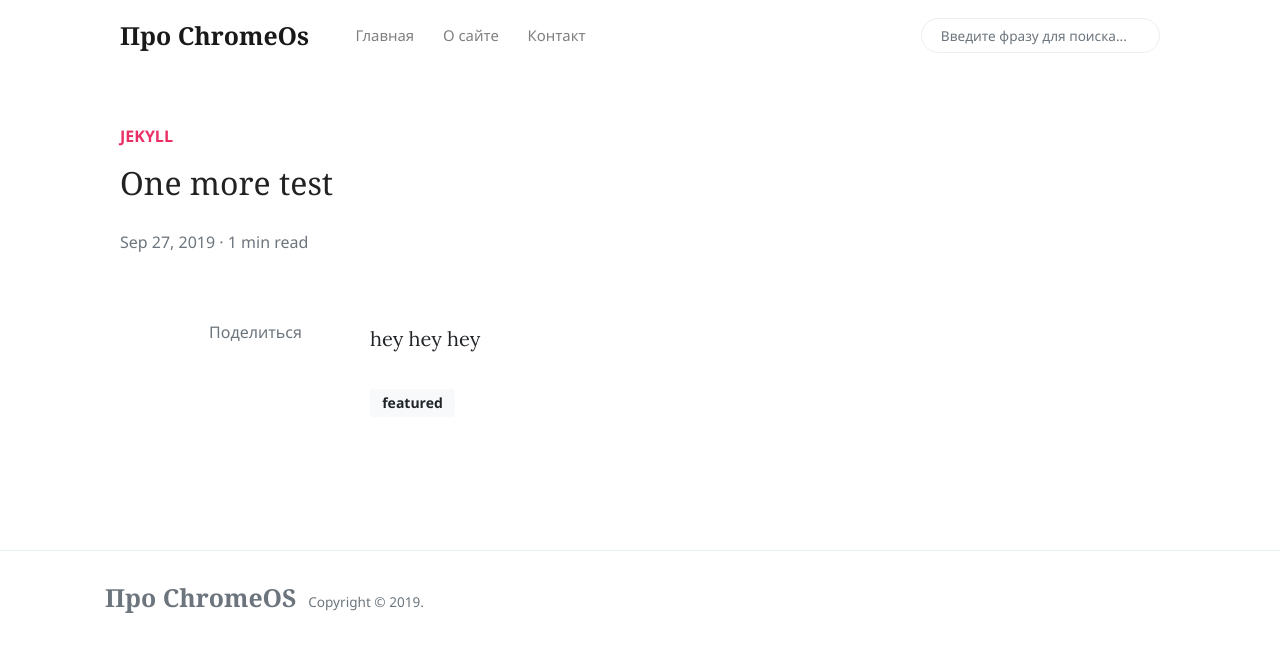
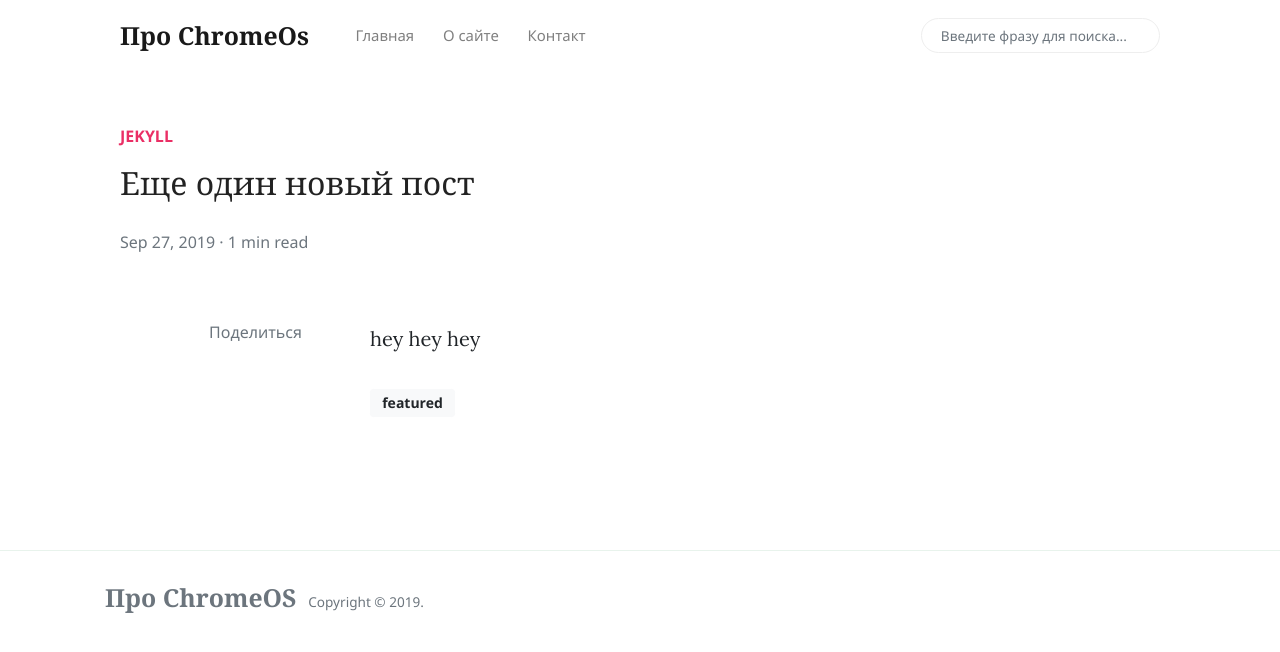
Before and after one commit to pro-chromeos/pro-chromeos.github.io, a Jekyll site: the page built from _posts/2019-09-28-one-more-test.md, in a window 1280 px wide. Shown: the top 652 px of the page. Built offline with Jekyll 4.4.1, drawn with Linux system fonts in a browser that asks for light colours; nearby versions of some CDN libraries; a script that is not in the unit is left out; comment, search, counter and statistics services are not loaded.

Commit message:
Update Post “2019-09-28-one-more-test”

```diff
--- a/_posts/2019-09-28-one-more-test.md
+++ b/_posts/2019-09-28-one-more-test.md
@@ -1,6 +1,6 @@
 ---
 layout: post
-title: One  more test
+title: Еще один новый пост
 date: 2019-09-27T22:18:17.487Z
 image: /assets/images/img_20190925_234426.jpg
 categories:
```
